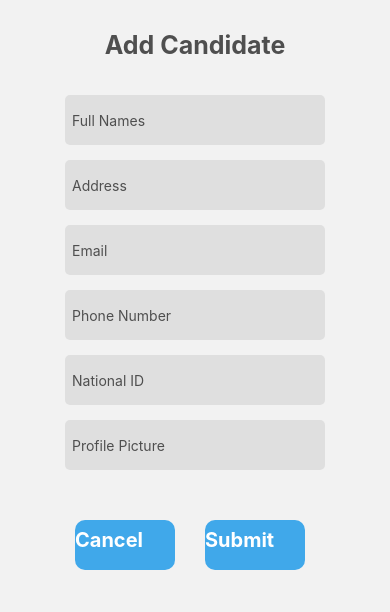
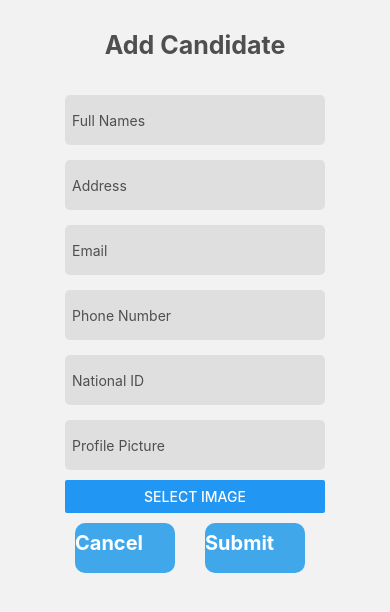
Before and after one commit to b-sandrine/ner_mob, a React Native app: screen /addCandidate in a window 390 px wide. Shown: the top 612 px of the page. Built offline with nearby package versions, Linux system fonts and the light colour scheme.

Commit message:
Added displaying pages based on role

```diff
--- a/package.json
+++ b/package.json
@@ -18,6 +18,8 @@
     "react": "18.2.0",
     "react-dom": "^18.2.0",
     "react-native": "0.71.8",
+    "react-native-image-picker": "^5.6.0",
+    "react-native-permissions": "^3.8.0",
     "react-native-web": "^0.18.12"
   },
   "devDependencies": {
--- /dev/null
+++ b/src/components/ProfilePictureUploader.js
@@ -0,0 +1,29 @@
+import React, { useState } from "react";
+import { View, Image, Button } from "react-native";
+import ImagePicker from 'react-native-image-picker'
+
+const ProfilePictureUploader = () => {
+  const [profilePicture, setProfilePicture] = useState(null);
+
+  const selectImage = () => {
+    ImagePicker.showImagePicker({}, (response) => {
+      if (response.didCancel) {
+        console.log("User cancelled image picker");
+      } else if (response.error) {
+        console.log("ImagePicker Error: ", response.error);
+      } else {
+        const source = { uri: response.uri };
+        setProfilePicture(source);
+      }
+    });
+  };
+
+  return (
+    <View>
+      {profilePicture && <Image source={profilePicture} style={{ width: 200, height: 200 }} />}
+      <Button title="Select Image" onPress={selectImage} />
+    </View>
+  );
+};
+
+export default ProfilePictureUploader;
--- a/src/pages/AddCandidate/addCandidate.js
+++ b/src/pages/AddCandidate/addCandidate.js
@@ -3,6 +3,7 @@ import { Text, View, StyleSheet, TextInput, Image } from "react-native";
 import { useState } from "react";
 import CustomButton from "../../components/CustomButton";
 import axios from "axios";
+import ProfilePictureUploader from "../../components/ProfilePictureUploader";
 
 export default function AddCandidate({ navigation }) {
 
@@ -86,11 +87,7 @@ export default function AddCandidate({ navigation }) {
                     onChangeText={(text) => handleInputChange("profile", text)}
                     value={user.profile}
                 />
-                <View style={styles.imageContainer}>
-                    {user.profile ? (
-                        <Image source={{ uri: user.profile }} style={styles.previewImage} />
-                    ) : null}
-                </View>
+                <ProfilePictureUploader />
                 <View style={styles.buttonContainer}>
                     <CustomButton
                         title="Cancel"
--- /dev/null
+++ b/src/pages/auth/AdminPortal/admin.js
@@ -0,0 +1,53 @@
+import CustomButton from "../../../components/CustomButton"
+import { Text, View } from "react-native"
+import { useState } from "react"
+// import candidateService from "../../../service/candidateServices"
+import { useEffect } from "react"
+import APP_URL from "../../../config/url"
+import axios from "axios"
+
+export default function AdminPortal ({navigation}) {
+    const handleAddCandate = () => {
+        navigation.navigate('addCandidate')
+    }
+
+    const [candidates, setCandidates] = useState([]);
+
+    useEffect(() => {
+        fetchCandidates();
+    }, [])
+
+    const fetchCandidates = async () => {
+        try {
+            await axios.get(`${APP_URL}/candidates/list`)
+            .then((response) => {
+                console.log(response.data.result)
+                setCandidates(response.data.result);
+            })
+            .catch((err) => {
+                console.log(err)
+            })
+        }
+        catch (err) {
+            console.log(err)
+        }
+    }
+    return (
+        <View>
+            <Text>Welcome back admin portal</Text>
+            <CustomButton
+                title="Add Candidate"
+                onPress={handleAddCandate}
+            />
+            <Text>All Available Candidates</Text>
+            {candidates.map((candidate) => {
+                return (
+                    <View key={candidate._id}>
+                        <Text>{candidate.fullnames}</Text>
+                        <Text>{candidate.email}</Text>
+                    </View>
+                )
+            })}
+        </View>
+    )
+}
--- a/src/pages/auth/Dashboard/index.js
+++ b/src/pages/auth/Dashboard/index.js
@@ -1,55 +1,15 @@
 import { View, Text } from "react-native"
 import authService from "../../../service/authService"
-import CustomButton from "../../../components/CustomButton"
-// import candidateService from "../../../service/candidateServices"
-import { useEffect, useState } from "react"
-import APP_URL from "../../../config/url"
-import axios from "axios"
+import AdminPortal from "../AdminPortal/admin";
+import VoterPortal from "../VoterPortal";
 
-export default function Dashboard({ navigation }) {
+export default function Dashboard() {
 
-    const handleAddCandate = () => {
-        navigation.navigate('addCandidate')
-    }
-
-    const [candidates, setCandidates] = useState([])
-
-    useEffect(() => {
-        fetchCandidates();
-    }, [])
-
-    const fetchCandidates = async () => {
-        try {
-            await axios.get(`${APP_URL}/candidates/list`)
-            .then((response) => {
-                console.log(response.data.result)
-                setCandidates(response.data.result);
-            })
-            .catch((err) => {
-                console.log(err)
-            })
-        }
-        catch (err) {
-            console.log(err)
-        }
-    }
+    const role = authService.getRole();
 
     return (
         <View>
-            <Text>Welcome back {authService.getRole()}!</Text>
-            <CustomButton
-                title="Add Candidate"
-                onPress={handleAddCandate}
-            />
-            <Text>All Available Candidates</Text>
-            {candidates.map((candidate) => {
-                return (
-                    <View key={candidate._id}>
-                        <Text>{candidate.fullnames}</Text>
-                        <Text>{candidate.email}</Text>
-                    </View>
-                )
-            })}
+            {role === 'admin' ? <AdminPortal/> : <VoterPortal/>}
         </View>
     )
 }
--- /dev/null
+++ b/src/pages/auth/VoterPortal/index.js
@@ -0,0 +1,9 @@
+import { View, Text } from "react-native";
+
+export default function VoterPortal () {
+    return (
+        <View>
+            <Text>Welcome to the voter portal</Text>
+        </View>
+    )
+}
```
Also changed, not shown: 1 other file (tests, documents, lock files or other folders).
